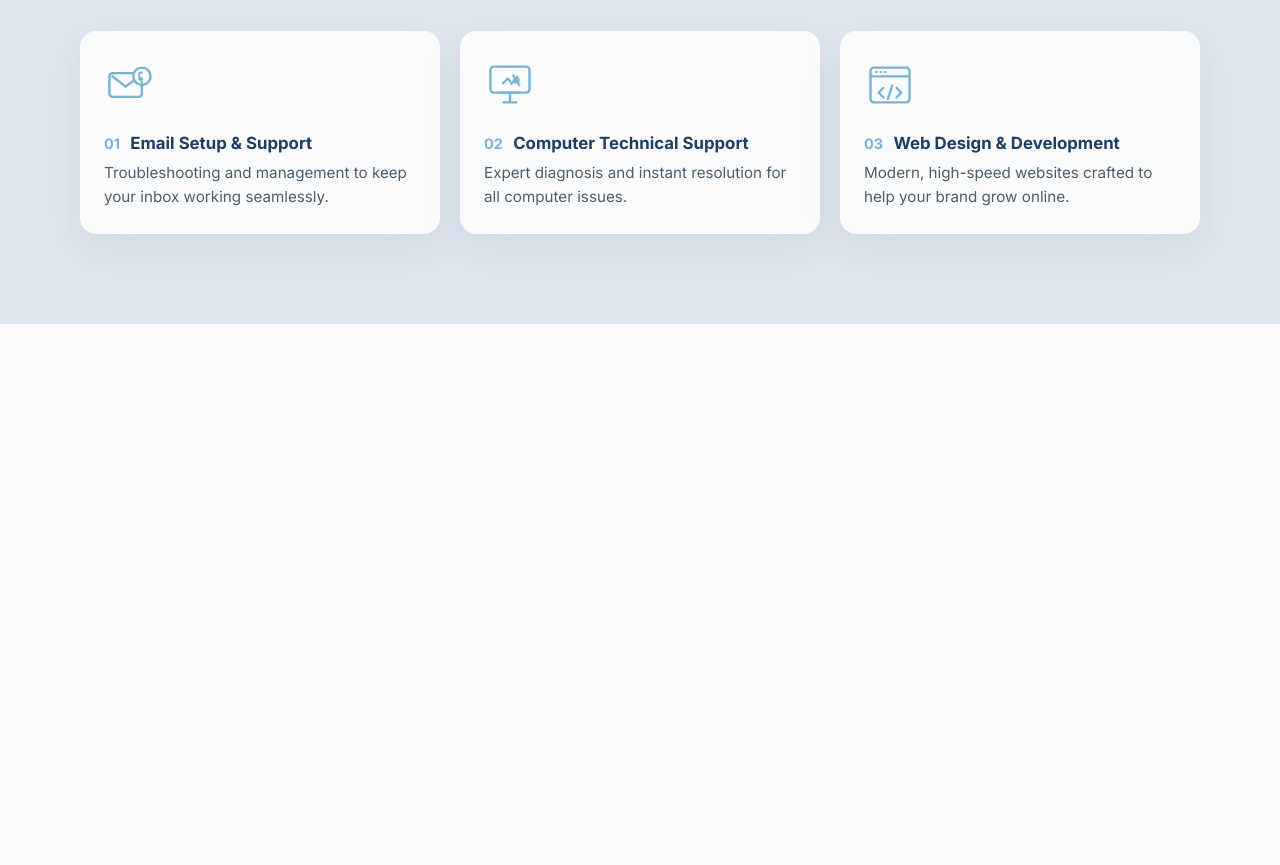
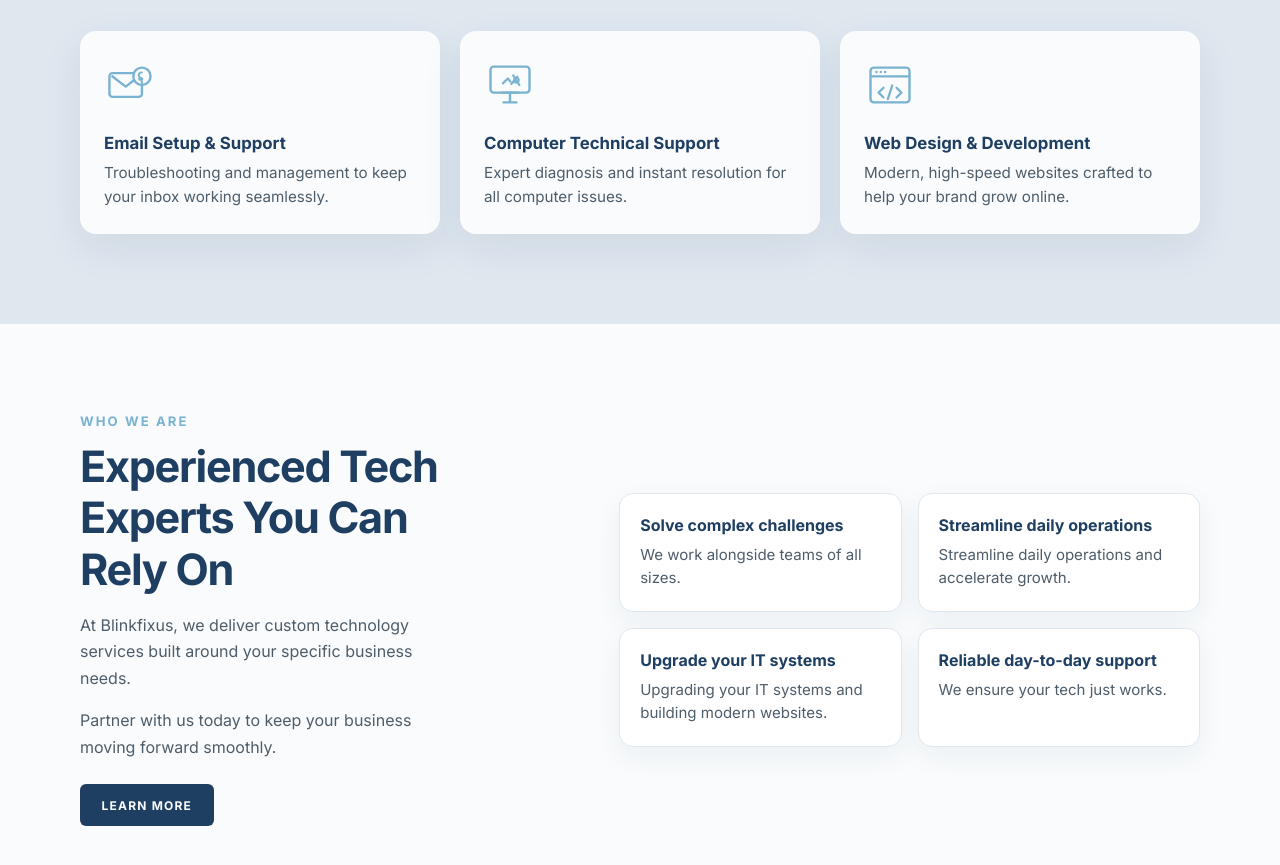
Before and after one commit to ahannan08/IT-Support-, a React (Vite) app in the folder frontend/: page / in a window 1280 px wide. Shown: the part 1080-1945 px from the top of the page. Before the commit the page ends 1404 px from the top, so only its background shows below. Built offline with nearby package versions, Linux system fonts and the light colour scheme.

Commit message:
about us section

```diff
--- a/frontend/src/components/SectionRenderer.jsx
+++ b/frontend/src/components/SectionRenderer.jsx
@@ -1,5 +1,6 @@
 import Banner from './sections/Banner'
 import Services from './sections/Services'
+import WhoWeAre from './sections/WhoWeAre'
 import Hero from './sections/Hero'
 import FeatureGrid from './sections/FeatureGrid'
 import ServiceList from './sections/ServiceList'
@@ -10,6 +11,7 @@ import ContactForm from './sections/ContactForm'
 const SECTION_MAP = {
   banner: Banner,
   services: Services,
+  'who-we-are': WhoWeAre,
   hero: Hero,
   'feature-grid': FeatureGrid,
   'service-list': ServiceList,
--- a/frontend/src/components/sections/Services.jsx
+++ b/frontend/src/components/sections/Services.jsx
@@ -16,16 +16,13 @@ export default function Services({ section }) {
         </header>
 
         <div className="services-grid">
-          {(section.items || []).map((item, index) => (
+          {(section.items || []).map((item) => (
             <article key={item.title} className="service-card">
               <div className="service-icon">
                 <ServiceIcon name={item.icon} />
               </div>
               <div className="service-copy">
-                <h3>
-                  <span>{String(index + 1).padStart(2, '0')}</span>
-                  {item.title}
-                </h3>
+                <h3>{item.title}</h3>
                 {item.body ? <p>{item.body}</p> : null}
               </div>
             </article>
--- /dev/null
+++ b/frontend/src/components/sections/WhoWeAre.jsx
@@ -0,0 +1,30 @@
+import { Link } from 'react-router-dom'
+
+export default function WhoWeAre({ section }) {
+  return (
+    <section className="who">
+      <div className="who-inner">
+        <div className="who-intro">
+          {section.eyebrow ? <p className="who-eyebrow">{section.eyebrow}</p> : null}
+          {section.headline ? <h2 className="who-headline">{section.headline}</h2> : null}
+          {section.intro ? <p className="who-lead">{section.intro}</p> : null}
+          {section.footer ? <p className="who-footer">{section.footer}</p> : null}
+          {section.cta ? (
+            <Link className="who-cta" to={section.cta.path}>
+              {section.cta.label}
+            </Link>
+          ) : null}
+        </div>
+
+        <div className="who-grid">
+          {(section.items || []).map((item) => (
+            <article key={item.title} className="who-card">
+              <h3>{item.title}</h3>
+              {item.body ? <p>{item.body}</p> : null}
+            </article>
+          ))}
+        </div>
+      </div>
+    </section>
+  )
+}
--- a/frontend/src/content/home.json
+++ b/frontend/src/content/home.json
@@ -44,6 +44,36 @@
           "body": "Modern, high-speed websites crafted to help your brand grow online."
         }
       ]
+    },
+    {
+      "id": "who-we-are",
+      "type": "who-we-are",
+      "eyebrow": "WHO WE ARE",
+      "headline": "Experienced Tech Experts You Can Rely On",
+      "intro": "At Blinkfixus, we deliver custom technology services built around your specific business needs.",
+      "footer": "Partner with us today to keep your business moving forward smoothly.",
+      "cta": {
+        "label": "LEARN MORE",
+        "path": "/about"
+      },
+      "items": [
+        {
+          "title": "Solve complex challenges",
+          "body": "We work alongside teams of all sizes."
+        },
+        {
+          "title": "Streamline daily operations",
+          "body": "Streamline daily operations and accelerate growth."
+        },
+        {
+          "title": "Upgrade your IT systems",
+          "body": "Upgrading your IT systems and building modern websites."
+        },
+        {
+          "title": "Reliable day-to-day support",
+          "body": "We ensure your tech just works."
+        }
+      ]
     }
   ]
 }
--- a/frontend/src/index.css
+++ b/frontend/src/index.css
@@ -230,24 +230,98 @@ ol {
 }
 
 .service-copy h3 {
-  display: flex;
-  flex-wrap: wrap;
-  gap: 0.45rem 0.65rem;
-  align-items: baseline;
   color: var(--color-navy);
   font-size: 1.05rem;
   font-weight: 700;
-}
-
-.service-copy h3 span {
-  color: var(--color-sky);
-  font-size: 0.9rem;
 }
 
 .service-copy p {
   margin-top: 0.55rem;
   color: var(--color-slate);
   font-size: 0.95rem;
+  line-height: 1.55;
+}
+
+.who {
+  padding: clamp(3.5rem, 7vw, 6rem) 0;
+  background: var(--color-paper);
+}
+
+.who-inner {
+  width: min(1120px, calc(100% - 2rem));
+  margin: 0 auto;
+  display: grid;
+  grid-template-columns: minmax(0, 0.9fr) minmax(0, 1.1fr);
+  gap: clamp(2rem, 5vw, 4rem);
+  align-items: center;
+}
+
+.who-eyebrow {
+  margin-bottom: 0.7rem;
+  color: var(--color-sky);
+  font-size: 0.82rem;
+  font-weight: 700;
+  letter-spacing: 0.16em;
+}
+
+.who-headline {
+  max-width: 14ch;
+  color: var(--color-navy);
+  font-size: clamp(1.8rem, 3.4vw, 2.7rem);
+  font-weight: 700;
+  line-height: 1.2;
+  letter-spacing: -0.03em;
+}
+
+.who-lead,
+.who-footer {
+  margin-top: 1rem;
+  max-width: 38ch;
+  color: var(--color-slate);
+  font-size: 1rem;
+  line-height: 1.65;
+}
+
+.who-cta {
+  display: inline-flex;
+  margin-top: 1.5rem;
+  padding: 0.85rem 1.35rem;
+  border-radius: 6px;
+  background: var(--color-navy);
+  color: var(--color-paper);
+  font-size: 0.75rem;
+  font-weight: 700;
+  letter-spacing: 0.1em;
+}
+
+.who-cta:hover {
+  background: var(--color-slate);
+}
+
+.who-grid {
+  display: grid;
+  grid-template-columns: repeat(2, minmax(0, 1fr));
+  gap: 1rem;
+}
+
+.who-card {
+  padding: 1.35rem 1.25rem;
+  background: #fff;
+  border: 1px solid var(--color-mist);
+  border-radius: 14px;
+  box-shadow: 0 10px 28px rgba(30, 62, 98, 0.06);
+}
+
+.who-card h3 {
+  color: var(--color-navy);
+  font-size: 1rem;
+  font-weight: 700;
+}
+
+.who-card p {
+  margin-top: 0.45rem;
+  color: var(--color-slate);
+  font-size: 0.94rem;
   line-height: 1.55;
 }
 
@@ -273,4 +347,16 @@ ol {
   .services-headline {
     max-width: none;
   }
+
+  .who-inner {
+    grid-template-columns: 1fr;
+  }
+
+  .who-headline {
+    max-width: none;
+  }
+
+  .who-grid {
+    grid-template-columns: 1fr;
+  }
 }
```
